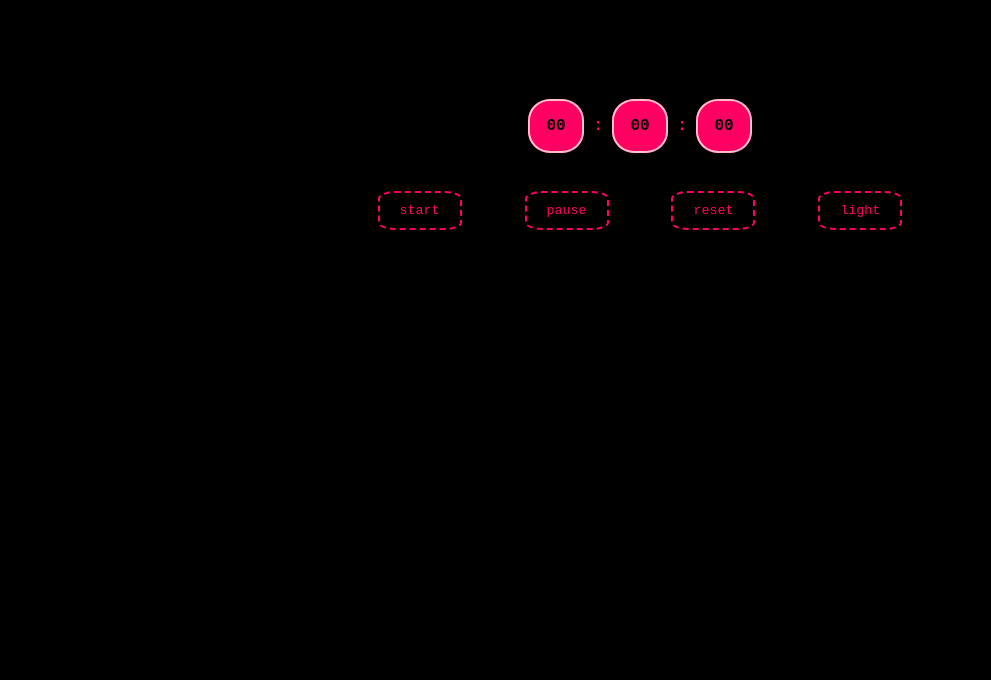
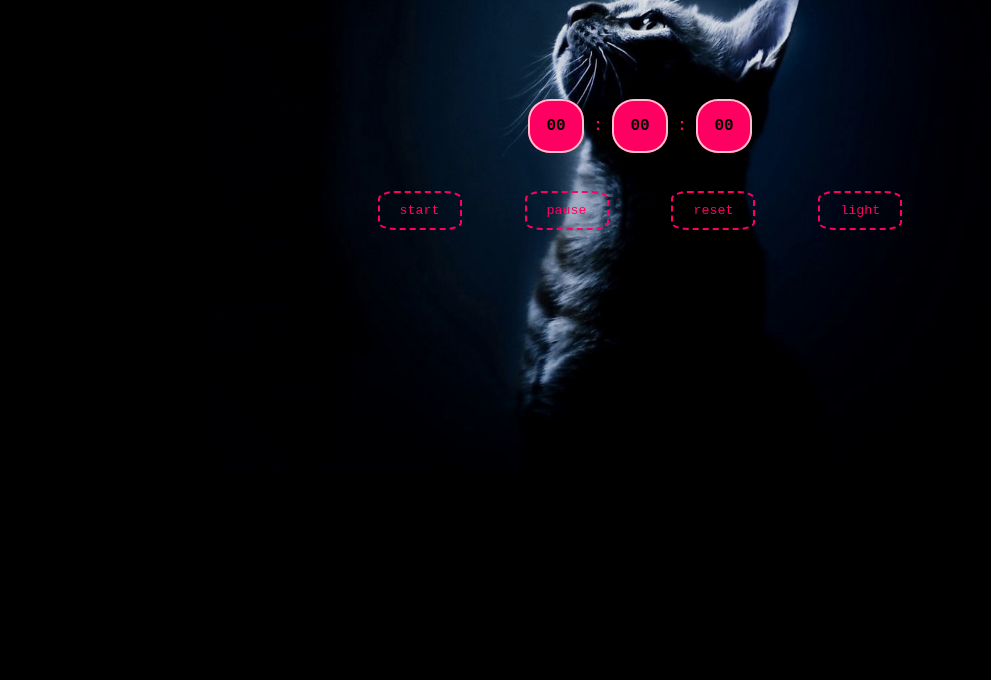
Before and after one commit to miamimagna/simple-stopwatch, a plain HTML site: page index.html in a window 1280 px wide. Shown: the part 120-800 px from the top of the page, without its empty margins (0-991 px from the left). Drawn offline with Linux system fonts and the light colour scheme.

Commit message:
Update index.html

```diff
--- a/index.html
+++ b/index.html
@@ -17,7 +17,7 @@
     <button id="pause">pause</button>
     <button id="reset">reset</button>
     <button id="light">light</button>
-    <img src="images/cats pc.jpg" alt="cats">
+    <img src="images/cats-pc.jpg" alt="cats">
     <script src="scripts/index.js" type="module"></script>
 </body>
 
```
